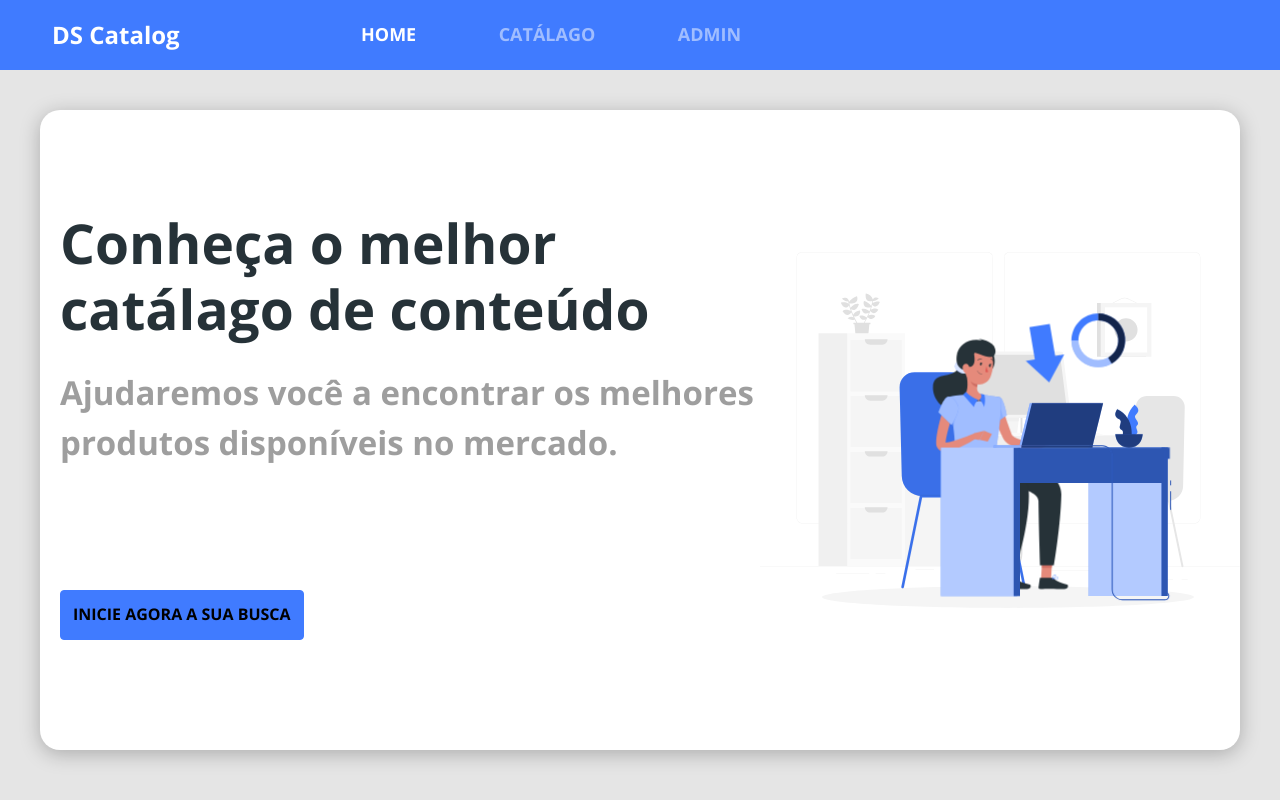
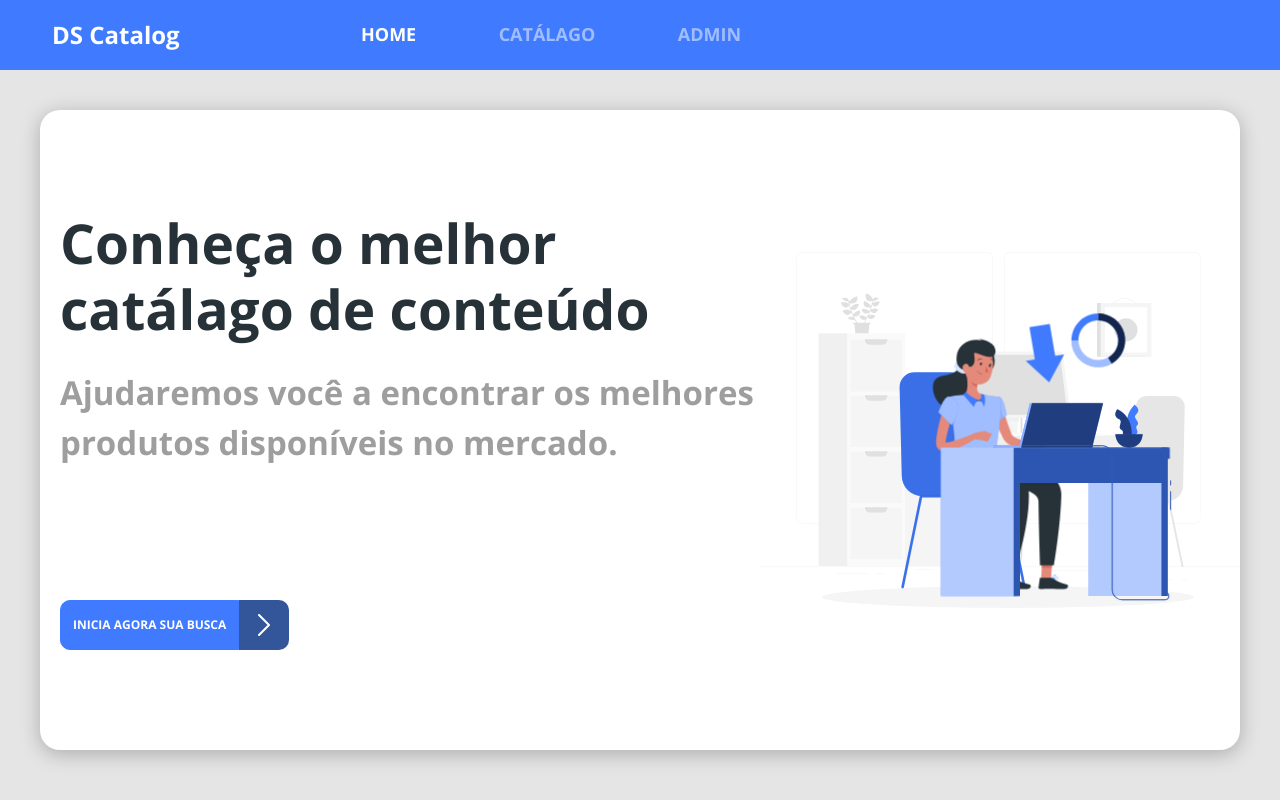
Before and after one commit to jopaulo666/dscatalog-bootcamp, a React (Create React App) app in the folder frontend/: page / in a window 1280 px wide. Built offline with nearby package versions, Linux system fonts and the light colour scheme; the HTML template or start-up script is replaced by a standard one.

Commit message:
ButtonIcon customizado

```diff
--- a/frontend/src/components/ButonIcon/index.tsx
+++ b/frontend/src/components/ButonIcon/index.tsx
@@ -1,11 +1,17 @@
 import './styles.css';
+import { ReactComponent as ArrowIcon } from 'assets/images/arrow.svg';
 
 const ButonIcon = () => {
+    return (
+        <div className='btn-container'>
+            <button className="btn btn-primary">
+                <h6>Inicia agora sua busca</h6>
+            </button>
+            <div className='btn-icon-container'>
+                <ArrowIcon />
+            </div>
+        </div>
 
-    return (
-        <button className="btn btn-primary btn-icon">
-            <h6>INICIE AGORA A SUA BUSCA</h6>
-        </button>
     );
 }
 
--- a/frontend/src/components/ButonIcon/styles.css
+++ b/frontend/src/components/ButonIcon/styles.css
@@ -1,3 +1,34 @@
-.btn-icon {
+.btn-container {
+    display: flex;
+}
+
+.btn-container button {
+    border-radius: 10px 0 0 10px;
+}
+
+.btn h6 {
+    color: #fff;
+    font-size: 12px;
+    text-transform: uppercase;
+}
+
+.btn-icon-container {
+    display: flex;
+    justify-content: center;
+    align-items: center;
+    width: 50px;
     height: 50px;
+    border-radius: 0px 10px 10px 0px;
+    background-color: #33569B;
 }
+
+@media(main-width) {
+    .btn-icon-container {
+        width: 70px;
+        height: 70px;
+    }
+
+    .btn h6 {
+        font-size: 18px;
+    }
+}
--- a/frontend/src/pages/Home/index.tsx
+++ b/frontend/src/pages/Home/index.tsx
@@ -12,9 +12,11 @@
                         <h1>Conheça o melhor catálago de conteúdo</h1>
                         <p>Ajudaremos você a encontrar os melhores produtos disponíveis no mercado.</p>
                     </div>
-                    <Link to="/products">
-                        <ButonIcon />
-                    </Link>
+                    <div>
+                        <Link to="/products">
+                            <ButonIcon />
+                        </Link>
+                    </div>
                 </div>
                 <div className="home-image-container">
                     <MainImage />
--- a/frontend/src/pages/Home/styles.css
+++ b/frontend/src/pages/Home/styles.css
@@ -53,8 +53,6 @@
 
   .home-content-container p {
     width: 506px;
-    /* color: #9e9e9e;
-    font-size: 0.6em; */
     margin-bottom: 20px;
   }
 
```
Also changed, not shown: frontend/src/assets/images/arrow.svg (added).
